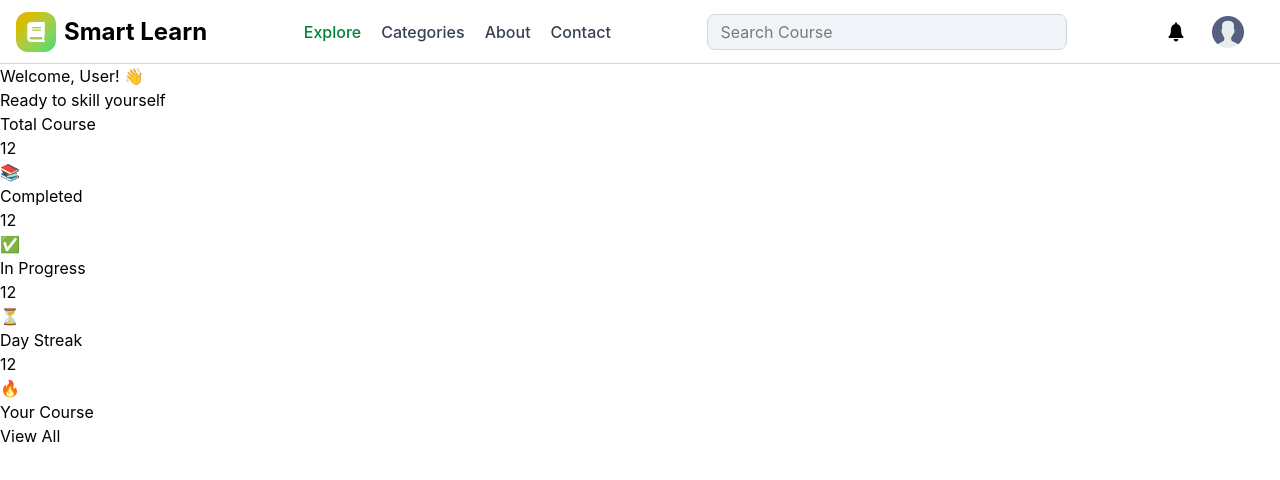
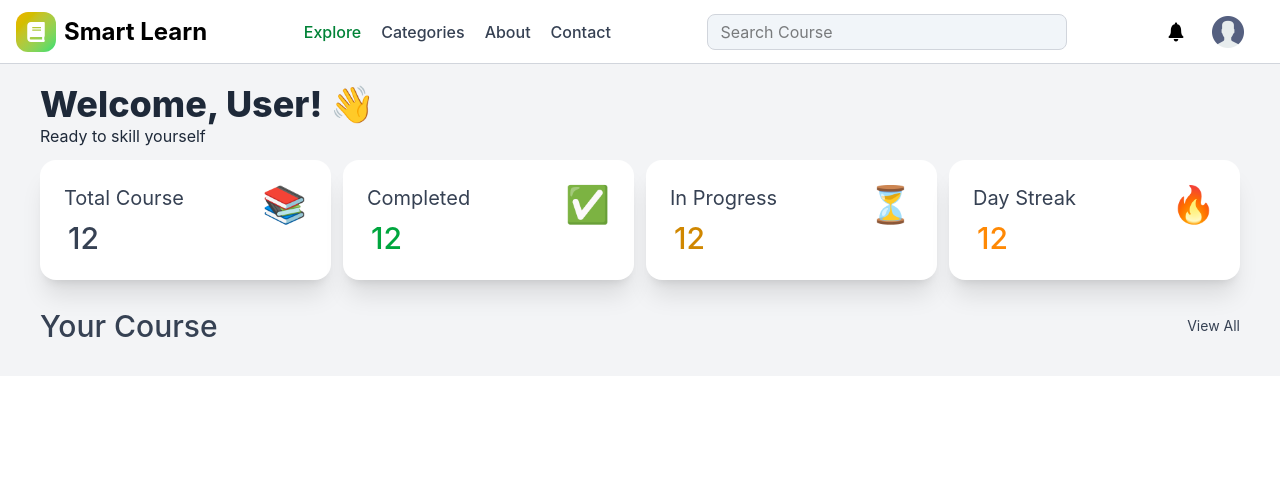
Before and after one commit to adiaditya78/Online_Learning-Platform, a React (Vite) app in the folder frontend/: page / in a window 1280 px wide. Shown: the top 480 px of the page. Built offline with nearby package versions, Linux system fonts and the light colour scheme.

Commit message:
Add dashboard UI

```diff
--- a/frontend/index.html
+++ b/frontend/index.html
@@ -4,7 +4,7 @@
     <meta charset="UTF-8" />
     <link rel="icon" type="image/svg+xml" href="/favicon.svg" />
     <meta name="viewport" content="width=device-width, initial-scale=1.0" />
-    <title>EduLearn - Online Learning Platform</title>
+    <title>Smart Learn - Online Learning Platform</title>
   </head>
   <body>
     <div id="root"></div>
--- a/frontend/src/Components/Header/Header.jsx
+++ b/frontend/src/Components/Header/Header.jsx
@@ -6,13 +6,13 @@ import { useState } from 'react';
 export default function Header(){
     const[show, setShow] = useState(false);
     return(
-        <header className='relative top-0 z-50'>
-            <nav className='flex justify-between items-center h-16 px-4 border-b border-b-gray-300'>
-                <div className='flex items-center gap-2 h-10 '>
+        <header className='bg-white sticky top-0 z-50'>
+            <nav className='flex justify-between items-center h-16 px-4 border-b border-b-gray-300 gap-1'>
+                <div className='flex items-center gap-1 lg:gap-2 h-10 '>
                     <div className='h-10 w-10 flex justify-center items-center bg-linear-to-br from-yellow-500 to-green-400 p-1 rounded-xl'>
                         <Link to='/'><FaBook className='h-5 w-5 text-white'/></Link>
                     </div>
-                    <Link to='/'><h1 className='font-bold text-2xl'>Smart Learn</h1></Link>
+                    <Link to='/'><h1 className='font-bold text-lg lg:text-2xl'>Smart Learn</h1></Link>
                 </div>
 
                 <div className='hidden md:flex items-center justify-center gap-3 lg:gap-5'>
--- a/frontend/src/Features/DashComponent/ProgressCard.jsx
+++ b/frontend/src/Features/DashComponent/ProgressCard.jsx
@@ -1,11 +1,11 @@
-export default function ProgressCard({title, value, icon}){
+export default function ProgressCard({title, value, icon, textColor='text-gray-700'}){
     return(
-        <div>
+        <div className="bg-white shadow-xl rounded-2xl min-h-fit flex justify-between p-4 md:py-5 lg:p-6">
             <div>
-                <p>{title}</p>
-                <h3>{value}</h3>
+                <p className="mb-2 text-md text-gray-700 lg:text-xl">{title}</p>
+                <h3 className={`${textColor} text-3xl font-medium ml-1`}>{value}</h3>
             </div>
-            <div>
+            <div className="text-3xl lg:text-4xl">
                 {icon}
             </div>
         </div>
--- a/frontend/src/Features/DashComponent/StartCard.jsx
+++ b/frontend/src/Features/DashComponent/StartCard.jsx
@@ -1,11 +1,11 @@
 import { useState } from "react"
 
-function StartCard(){
+function StartCard({islogin}){
     const[studentName, setStudentName] = useState("User")
     return(
-        <div>
-            <h1>Welcome, {studentName}! 👋</h1>
-            <p>Ready to skill yourself</p>
+        <div className="w-full h-full">
+            <h1 className="font-extrabold text-3xl lg:text-4xl text-gray-800 tracking-normal">Welcome, {studentName}! 👋</h1>
+            <p className="text-gray-800 text-md">Ready to skill yourself</p>
         </div>
     )
 }
--- a/frontend/src/pages/Dashboard/Dashboard.jsx
+++ b/frontend/src/pages/Dashboard/Dashboard.jsx
@@ -3,19 +3,19 @@ import ProgressCard from '../../Features/DashComponent/ProgressCard'
 import CourseList from '../../Features/DashComponent/CourseList'
 export default function Dashboard() {
     return (
-        <div>
-            <div>
+        <div className='flex flex-col gap-3 bg-gray-100 py-2 md:py-5 px-3 md:px-10'>
+            <div className='min-h-fit rounded-2xl'>
                 <StartCard/>
             </div>
-            <div>
+            <div className='grid grid-cols-1 md:grid-cols-4 w-full gap-3'>
                 <ProgressCard title="Total Course" value='12' icon='📚' />
-                <ProgressCard title="Completed" value='12' icon='✅' />
-                <ProgressCard title="In Progress" value='12' icon='⏳' />
-                <ProgressCard title="Day Streak" value='12' icon='🔥' />
+                <ProgressCard title="Completed" value='12' icon='✅' textColor='text-green-600' />
+                <ProgressCard title="In Progress" value='12' icon='⏳' textColor='text-yellow-600' />
+                <ProgressCard title="Day Streak" value='12' icon='🔥' textColor='text-orange-400' />
             </div>
-            <div>
-                <h1>Your Course</h1>
-                <p>View All</p>
+            <div className='flex justify-between mt-4 items-center'>
+                <h1 className='font-medium text-xl lg:text-3xl text-gray-700'>Your Course</h1>
+                <p className='text-gray-700 text-sm lg:text-md hover:underline'>View All</p>
             </div>
             <div>
                 <CourseList />
```
